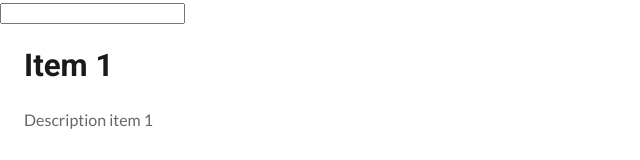
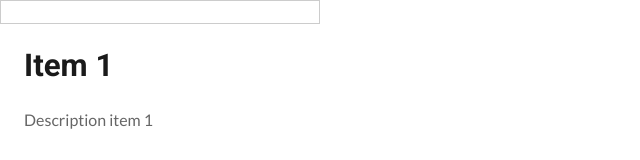
Before and after one commit to Sebasala/Items-CRUD, a React (Create React App) app: page / in a window 1280 px wide. Shown: the top 160 px of the page, without its empty margins (0-640 px from the left). Built offline with nearby package versions, Linux system fonts and the light colour scheme; the HTML template or start-up script is replaced by a standard one.

Commit message:
Commit 2019-11-05

```diff
--- a/src/styles/_layout.scss
+++ b/src/styles/_layout.scss
@@ -12,3 +12,11 @@ li {
 	padding: 2 * $blh 2 * $blh 0;
 	margin-bottom: 2 * $blh;
 }
+
+input {
+	display: block;
+	height: 2 * $blh;
+	width: 100%;
+	max-width: 320px;
+	border: 1px solid $light-color-2;
+}
--- a/src/styles/_settings.scss
+++ b/src/styles/_settings.scss
@@ -42,7 +42,7 @@ $scale:   	1.25;
 $blh:     	$bfs * $spacing;
 
 /* LAYOUT */
-$text-max-width: $bfs * 30;
+$max-width-1: $bfs * 30;
 
 /* BREAK POINTS */
 $bp-1: 500px;
```
Also changed, not shown: src/components/Form.js (added, +16 -0 lines).
